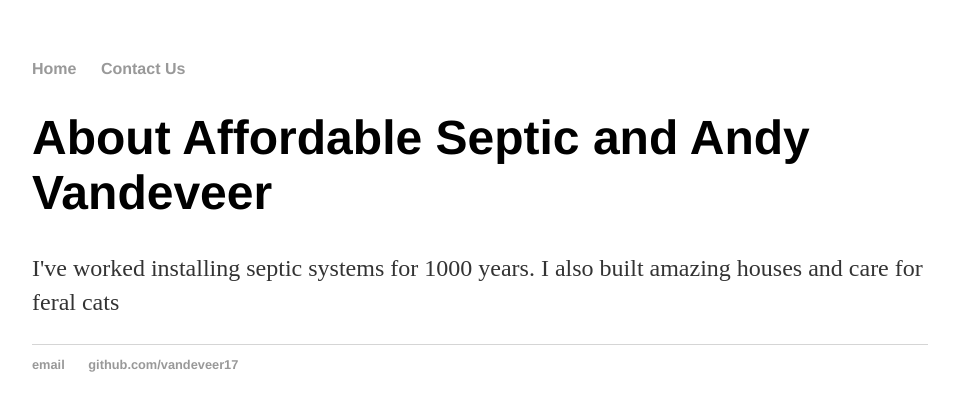
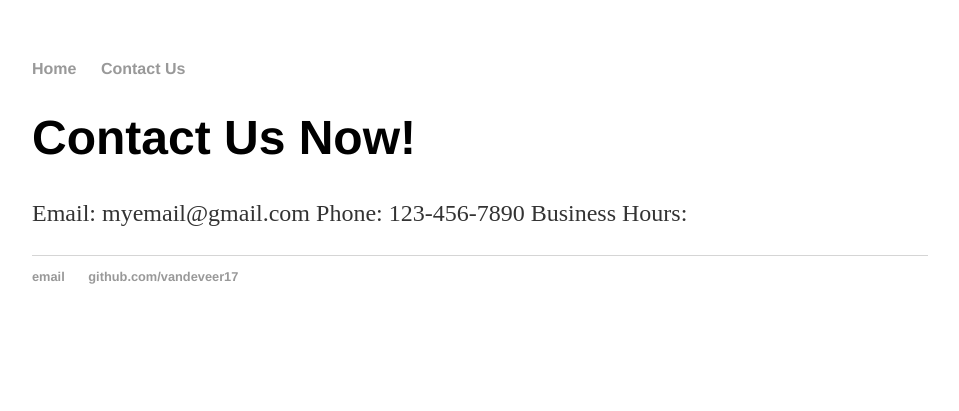
Before and after one commit to Vandeveer17/vandeveer17.github.io, a Jekyll site: the page built from about/index.html, in a window 1280 px wide. Shown: the top 411 px of the page, without its empty margins (160-1119 px from the left). Built offline with Jekyll 4.4.1, drawn with Linux system fonts in a browser that asks for light colours.

Commit message:
Update index.html
changed to contact

```diff
--- a/about/index.html
+++ b/about/index.html
@@ -1,10 +1,13 @@
 ---
 layout: default
-title: About Andy Vandeveer
+title: Contact Us
 ---
 
 			<div class="blurb">
-	<h1>About Affordable Septic and Andy Vandeveer</h1>
-	<p>I've worked installing septic systems for 1000 years. I also built amazing
-  houses and care for feral cats</p>
+	<h1>Contact Us Now!</h1>
+	<p>
+	Email: myemail@gmail.com
+	Phone: 123-456-7890
+	Business Hours:
+				</p>
 </div><!-- /.blurb -->
```
